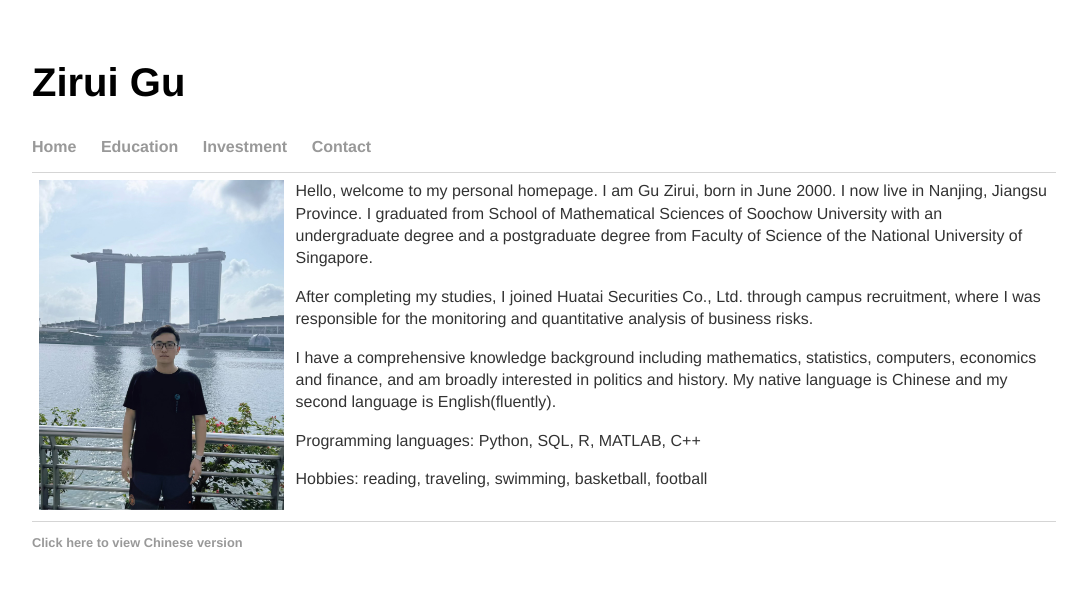
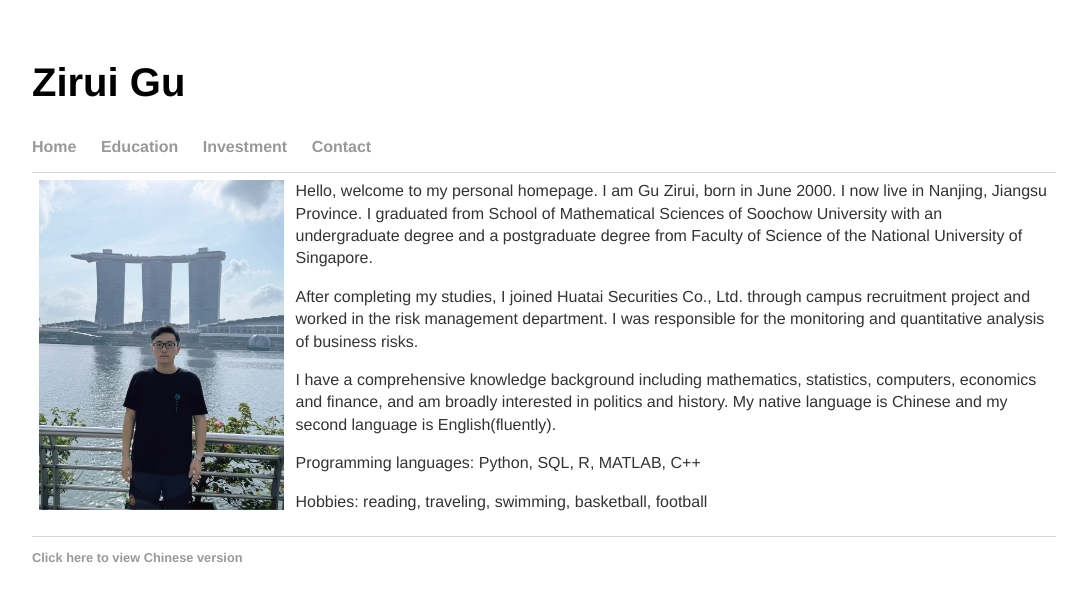
Before and after one commit to ziruigu/ziruigu.github.io, a Jekyll site: the page built from index.html, in a window 1280 px wide. Shown: the top 601 px of the page, without its empty margins (96-1173 px from the left). Built offline with Jekyll 4.4.1, drawn with Linux system fonts in a browser that asks for light colours.

Commit message:
Update index.html

```diff
--- a/index.html
+++ b/index.html
@@ -22,7 +22,7 @@ title: Zirui Gu
     <td>
       <div id="blurb">
 	<p>Hello, welcome to my personal homepage. I am Gu Zirui, born in June 2000. I now live in Nanjing, Jiangsu Province. I graduated from School of Mathematical Sciences of Soochow University with an undergraduate degree and a postgraduate degree from Faculty of Science of the National University of Singapore.</p>
-	<p>After completing my studies, I joined Huatai Securities Co., Ltd. through campus recruitment, where I was responsible for the monitoring and quantitative analysis of business risks.</p>
+	<p>After completing my studies, I joined Huatai Securities Co., Ltd. through campus recruitment project and worked in the risk management department. I was responsible for the monitoring and quantitative analysis of business risks.</p>
 	<p>I have a comprehensive knowledge background including mathematics, statistics, computers, economics and finance, and am broadly interested in politics and history. My native language is Chinese and my second language is English(fluently).</p>
 	<p>Programming languages: Python, SQL, R, MATLAB, C++</p>
 	<p>Hobbies: reading, traveling, swimming, basketball, football</p>
```
